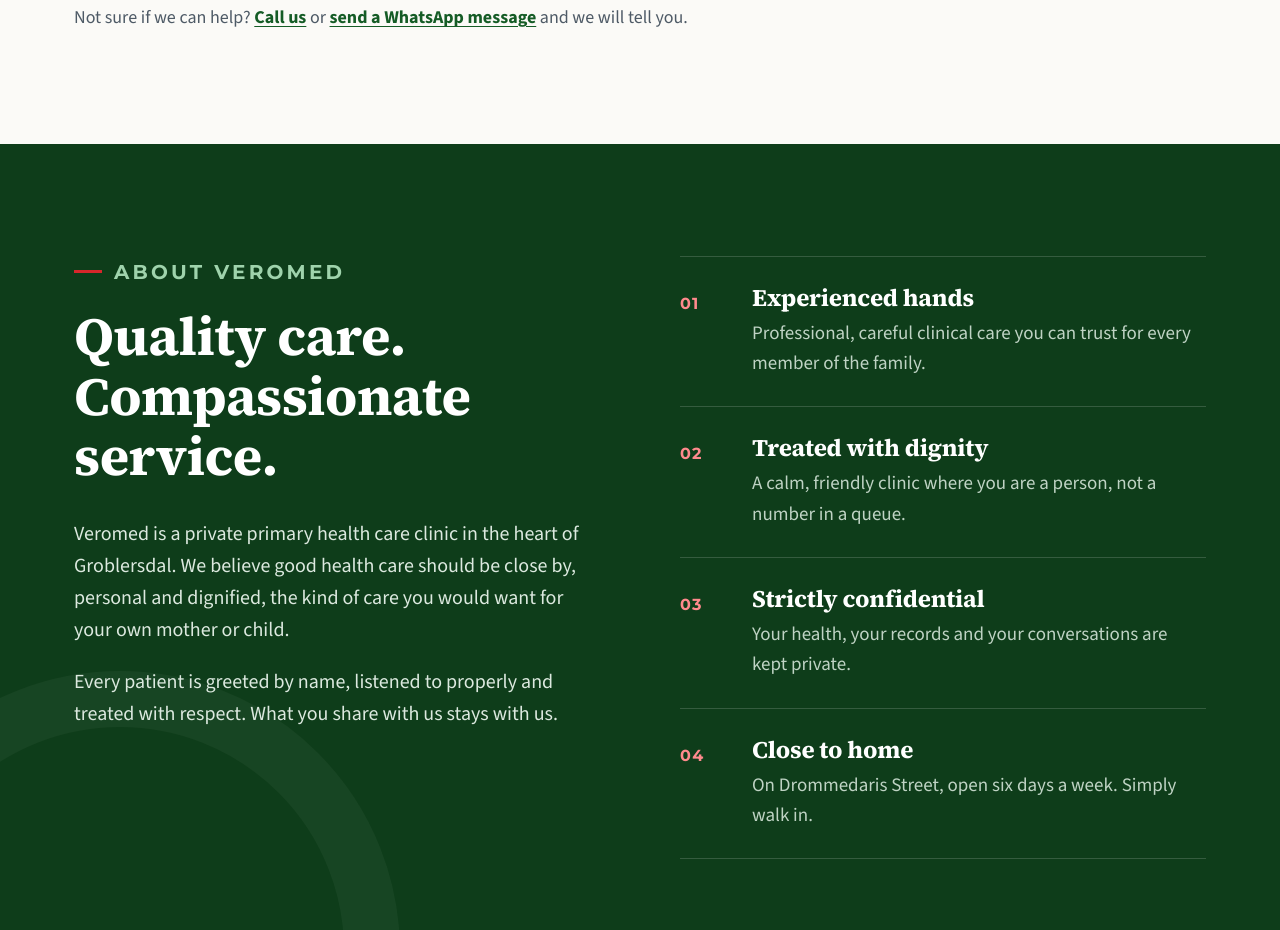
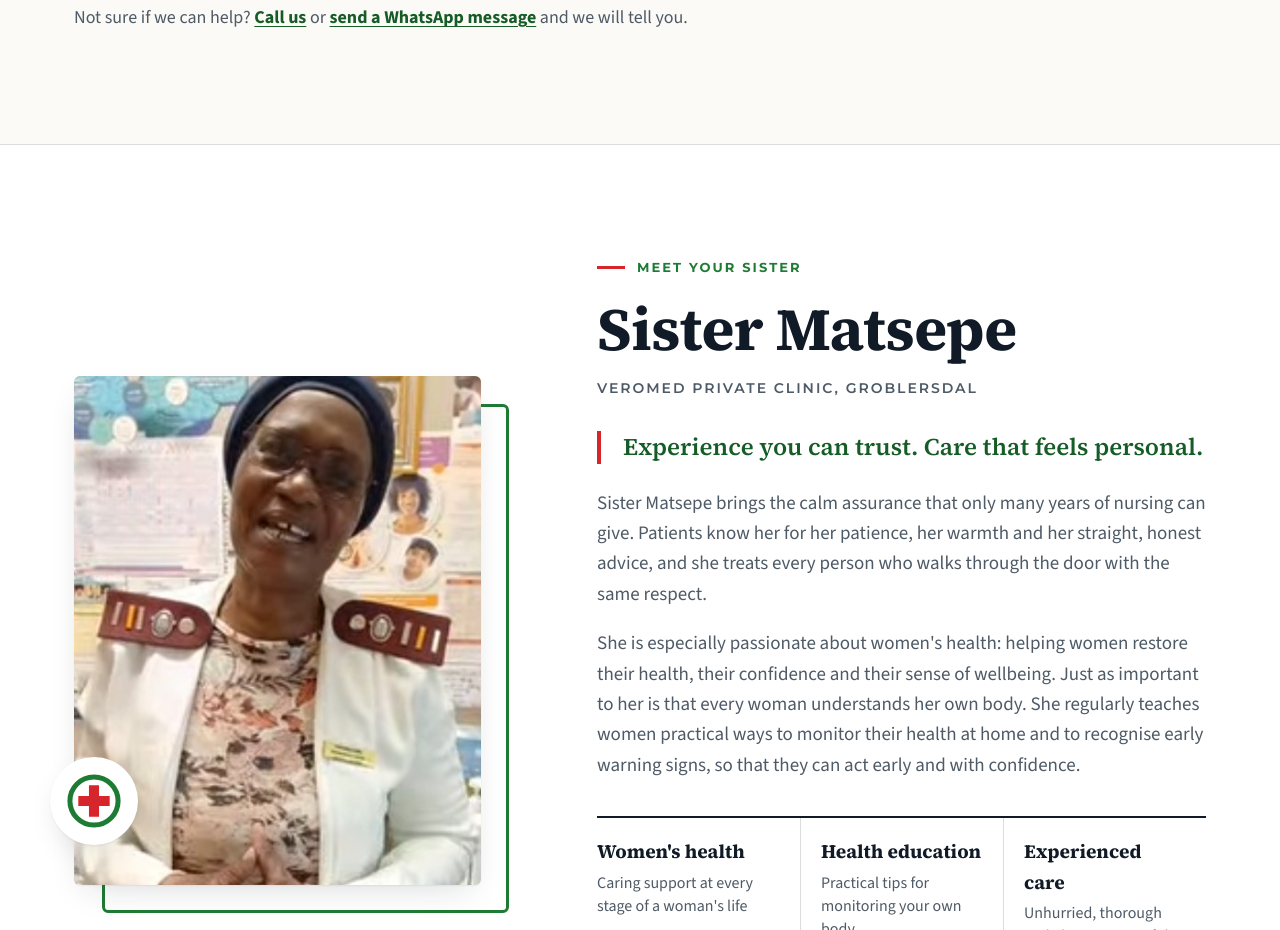
Before and after one commit to bluemondaystudios/veromedic, a plain HTML site: page index.html in a window 1280 px wide. Shown: the part 1870-2800 px from the top of the page. Drawn offline with nearby package versions, Linux system fonts and the light colour scheme.

Commit message:
Add Meet Sister Matsepe section
Portrait, introduction focused on women's health and health education,
three focus areas, and call/WhatsApp actions. Linked from the main nav.

Co-Authored-By: Claude Opus 5.5 <noreply@anthropic.com>
Claude-Session: https://claude.ai/code/session_01W7enFygoAaP3sCp8fKVebu

```diff
--- a/index.html
+++ b/index.html
@@ -73,6 +73,7 @@
         </button>
         <ul class="nav__list" id="nav-list" data-nav-list>
           <li><a href="#services">Services</a></li>
+          <li><a href="#sister">Sister Matsepe</a></li>
           <li><a href="#about">About</a></li>
           <li><a href="#visit">Hours &amp; Location</a></li>
           <li class="nav__cta"><a class="btn btn--red btn--sm" href="tel:+27661219446">Call the clinic</a></li>
@@ -190,6 +191,46 @@
         </ol>
 
         <p class="services__note">Not sure if we can help? <a href="tel:+27661219446">Call us</a> or <a href="https://wa.me/27661219446" target="_blank" rel="noopener">send a WhatsApp message</a> and we will tell you.</p>
+      </div>
+    </section>
+
+    <!-- Meet Sister Matsepe -->
+    <section class="section sister" id="sister" aria-labelledby="sister-title">
+      <div class="wrap sister__grid">
+        <figure class="sister__photo">
+          <img src="assets/sister-matsepe.jpg" alt="Sister Matsepe in her nursing uniform at Veromed Private Clinic" width="444" height="796" loading="lazy">
+          <span class="sister__badge" aria-hidden="true"><img src="assets/logo-mark.svg" alt="" width="56" height="56"></span>
+        </figure>
+
+        <div class="sister__copy">
+          <p class="eyebrow">Meet your sister</p>
+          <h2 id="sister-title">Sister Matsepe</h2>
+          <p class="sister__role">Veromed Private Clinic, Groblersdal</p>
+
+          <p class="sister__lead">Experience you can trust. Care that feels personal.</p>
+          <p>Sister Matsepe brings the calm assurance that only many years of nursing can give. Patients know her for her patience, her warmth and her straight, honest advice, and she treats every person who walks through the door with the same respect.</p>
+          <p>She is especially passionate about women's health: helping women restore their health, their confidence and their sense of wellbeing. Just as important to her is that every woman understands her own body. She regularly teaches women practical ways to monitor their health at home and to recognise early warning signs, so that they can act early and with confidence.</p>
+
+          <ul class="sister__focus">
+            <li>
+              <strong>Women's health</strong>
+              <span>Caring support at every stage of a woman's life</span>
+            </li>
+            <li>
+              <strong>Health education</strong>
+              <span>Practical tips for monitoring your own body</span>
+            </li>
+            <li>
+              <strong>Experienced care</strong>
+              <span>Unhurried, thorough and always respectful</span>
+            </li>
+          </ul>
+
+          <div class="sister__actions">
+            <a class="btn btn--red" href="tel:+27661219446">Call 066 121 9446</a>
+            <a class="btn btn--outline" href="https://wa.me/27661219446?text=Hello%20Sister%20Matsepe%2C%20" target="_blank" rel="noopener">WhatsApp Sister Matsepe</a>
+          </div>
+        </div>
       </div>
     </section>
 
--- a/styles.css
+++ b/styles.css
@@ -428,6 +428,89 @@ a:hover { color: var(--red); }
 .services__note { margin-top: 44px; font-size: 1.125rem; color: var(--muted); }
 .services__note a { font-weight: 700; }
 
+/* Meet Sister Matsepe */
+.sister { background: var(--white); border-top: 1px solid var(--line); }
+.sister__grid {
+  display: grid;
+  grid-template-columns: minmax(0, 5fr) minmax(0, 7fr);
+  gap: 88px;
+  align-items: center;
+}
+.sister__photo {
+  position: relative;
+  margin: 0 28px 28px 0;
+}
+.sister__photo::before {
+  /* offset green frame behind the portrait */
+  content: "";
+  position: absolute;
+  inset: 28px -28px -28px 28px;
+  border: 3px solid var(--green);
+  border-radius: var(--radius);
+}
+.sister__photo > img {
+  position: relative;
+  width: 100%;
+  height: auto;
+  aspect-ratio: 4 / 5;
+  object-fit: cover;
+  object-position: center 12%;
+  border-radius: var(--radius);
+  box-shadow: var(--shadow);
+  background: var(--green-tint);
+}
+.sister__badge {
+  position: absolute;
+  left: -24px;
+  bottom: 40px;
+  display: grid;
+  place-items: center;
+  width: 88px;
+  height: 88px;
+  border-radius: 50%;
+  background: var(--white);
+  box-shadow: var(--shadow);
+}
+.sister h2 { font-size: clamp(2.5rem, 5vw, 3.75rem); }
+.sister__role {
+  font-family: var(--brand);
+  font-weight: 600;
+  font-size: .875rem;
+  letter-spacing: .14em;
+  text-transform: uppercase;
+  color: var(--muted);
+  margin: 14px 0 32px;
+}
+.sister__lead {
+  font-family: var(--serif);
+  font-weight: 600;
+  font-size: 1.5rem;
+  line-height: 1.35;
+  color: var(--green-dark);
+  padding-left: 22px;
+  border-left: 4px solid var(--red);
+}
+.sister__copy > p:not(.eyebrow):not(.sister__role):not(.sister__lead) { color: var(--muted); }
+.sister__focus {
+  list-style: none;
+  margin: 36px 0;
+  padding: 0;
+  display: grid;
+  grid-template-columns: repeat(3, minmax(0, 1fr));
+  border-top: 2px solid var(--navy);
+}
+.sister__focus li { padding: 18px 20px 0 0; }
+.sister__focus li + li { padding-left: 20px; border-left: 1px solid var(--line); }
+.sister__focus strong {
+  display: block;
+  font-family: var(--serif);
+  font-size: 1.1875rem;
+  color: var(--navy);
+  margin-bottom: 4px;
+}
+.sister__focus span { display: block; font-size: 1rem; color: var(--muted); line-height: 1.45; }
+.sister__actions { display: flex; flex-wrap: wrap; gap: 14px; }
+
 /* About */
 .about {
   background: var(--green-deep);
@@ -602,6 +685,8 @@ address { font-style: normal; font-size: 1.25rem; color: var(--navy); margin-bot
   .hero__grid { grid-template-columns: 1fr; gap: 48px; padding-top: 64px; padding-bottom: 72px; }
   .visit-card { max-width: 560px; }
   .about__grid { grid-template-columns: 1fr; gap: 48px; }
+  .sister__grid { grid-template-columns: 1fr; gap: 56px; }
+  .sister__photo { max-width: 440px; }
   .service-grid { grid-template-columns: repeat(2, minmax(0, 1fr)); }
   .service, .service:not(:nth-child(3n+1)) { padding: 36px 28px 40px 0; border-left: 0; }
   .service:nth-child(even) { padding-left: 28px; padding-right: 0; border-left: 1px solid var(--line); }
@@ -664,6 +749,14 @@ address { font-style: normal; font-size: 1.25rem; color: var(--navy); margin-bot
   .service:nth-child(3n)::after,
   .service:nth-child(even)::after { right: 0; top: 32px; }
   .visit__map, .visit__map iframe { min-height: 340px; }
+  .sister__photo { margin: 0 20px 20px 0; }
+  .sister__photo::before { inset: 20px -20px -20px 20px; }
+  .sister__badge { width: 72px; height: 72px; left: -10px; bottom: 28px; }
+  .sister__badge img { width: 46px; height: 46px; }
+  .sister__lead { font-size: 1.3125rem; }
+  .sister__focus { grid-template-columns: 1fr; }
+  .sister__focus li, .sister__focus li + li { padding: 16px 0; border-left: 0; border-bottom: 1px solid var(--line); }
+  .sister__actions .btn { width: 100%; }
   .big-phone { font-size: 1.875rem; }
   .cta__actions { width: 100%; }
   .cta__actions .btn { flex: 1 1 100%; }
```
Also changed, not shown: assets/sister-matsepe.jpg (added).
